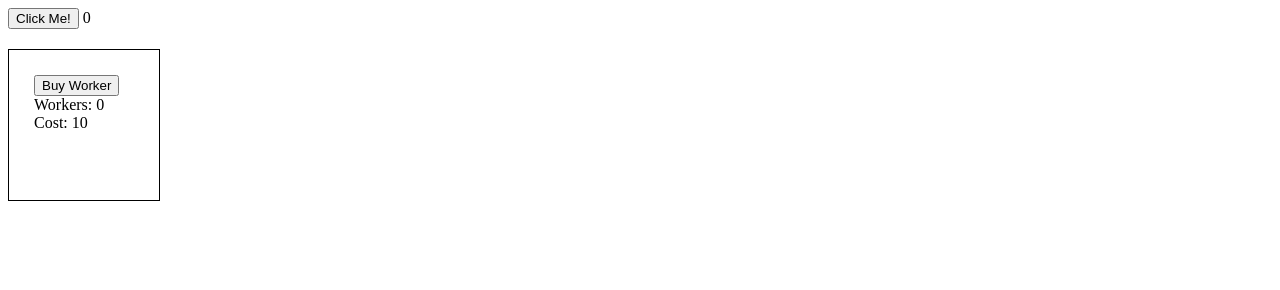
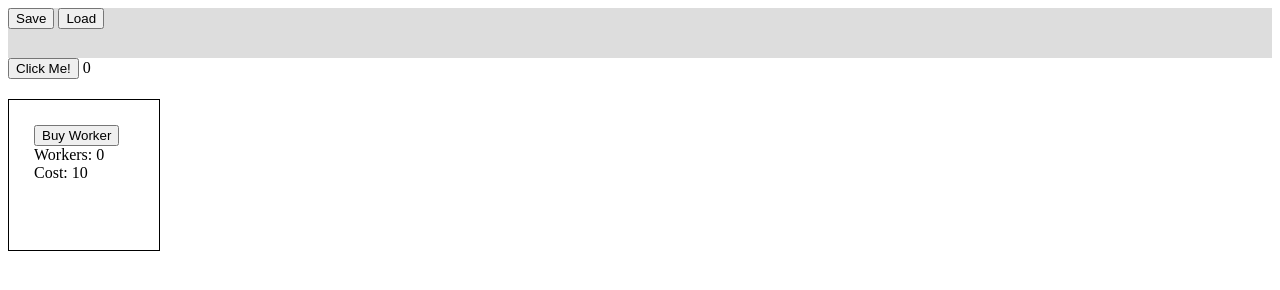
Before and after one commit to Ladikn/test_iterative_game, a plain HTML site: page index.html in a window 1280 px wide. Drawn offline with nearby package versions, Linux system fonts and the light colour scheme.

Commit message:
Added save/load features
Using local storage

```diff
--- a/index.html
+++ b/index.html
@@ -1,5 +1,9 @@
 <head>
 	<link rel="stylesheet" type="text/css" href="interface.css" />
+	<header>
+		<button onClick="saveGame()">Save</button>
+		<button onClick="loadGame()">Load</button>
+	</header>
 </head>
 <body>
 	<button onClick="goldClick(1)">Click Me!</button>
--- a/interface.css
+++ b/interface.css
@@ -1,3 +1,9 @@
+header
+{
+	height: 50px;
+	background: #ddd;
+}
+
 .building_box
 {
 	border: 1px solid black;
```
